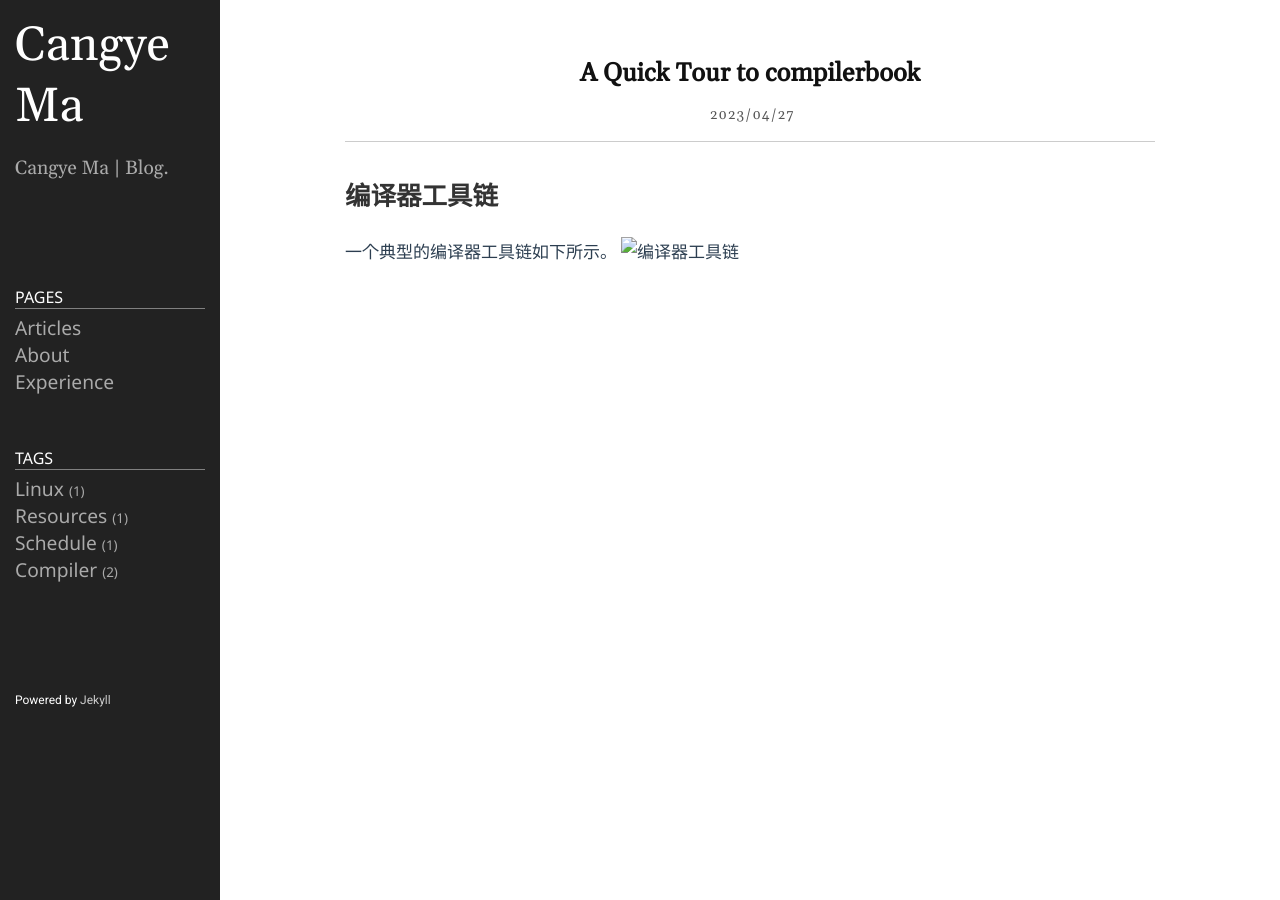
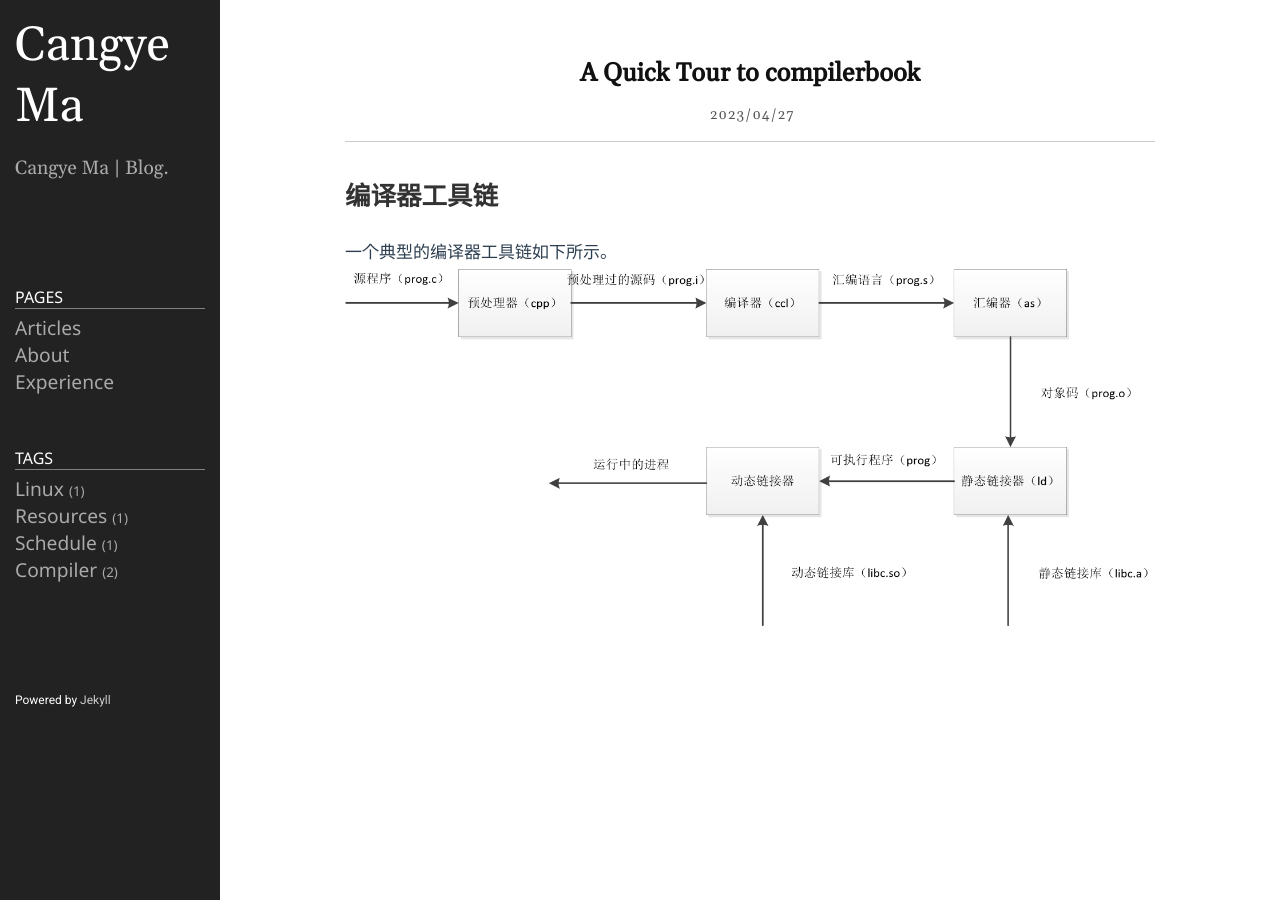
Before and after one commit to cangye-ma/cangye-ma.github.io, a Jekyll site: the page built from _posts/2023-04-27-A-Quick-Tour-compilerbook.md, in a window 1280 px wide. Built offline with Jekyll 4.4.1, drawn with Linux system fonts in a browser that asks for light colours.

Commit message:
adjust path for figure

```diff
--- a/_posts/2023-04-27-A-Quick-Tour-compilerbook.md
+++ b/_posts/2023-04-27-A-Quick-Tour-compilerbook.md
@@ -6,4 +6,4 @@ category: Compiler
 ---
 ## 编译器工具链<br>
 一个典型的编译器工具链如下所示。
-![编译器工具链](public/images/compiler_toolchain.png)
+![编译器工具链](/public/images/compiler_toolchain.png)
```
